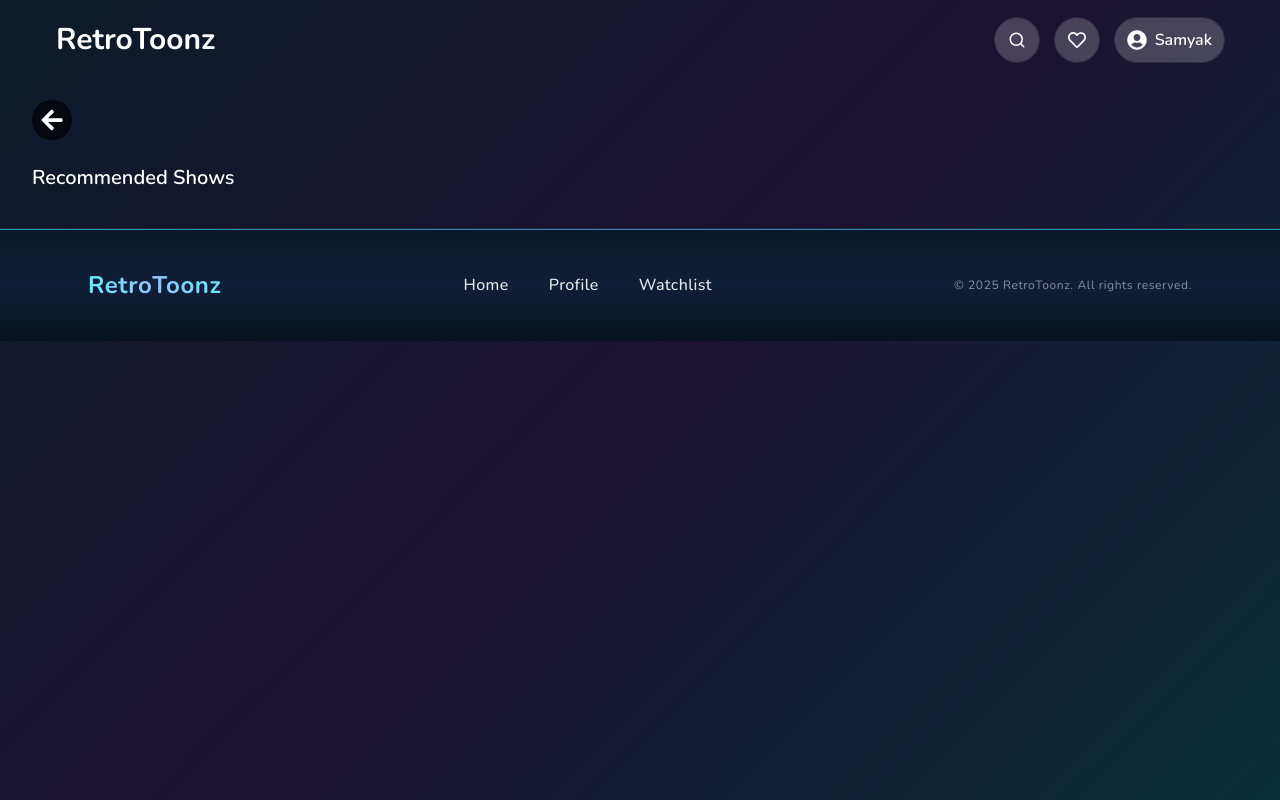
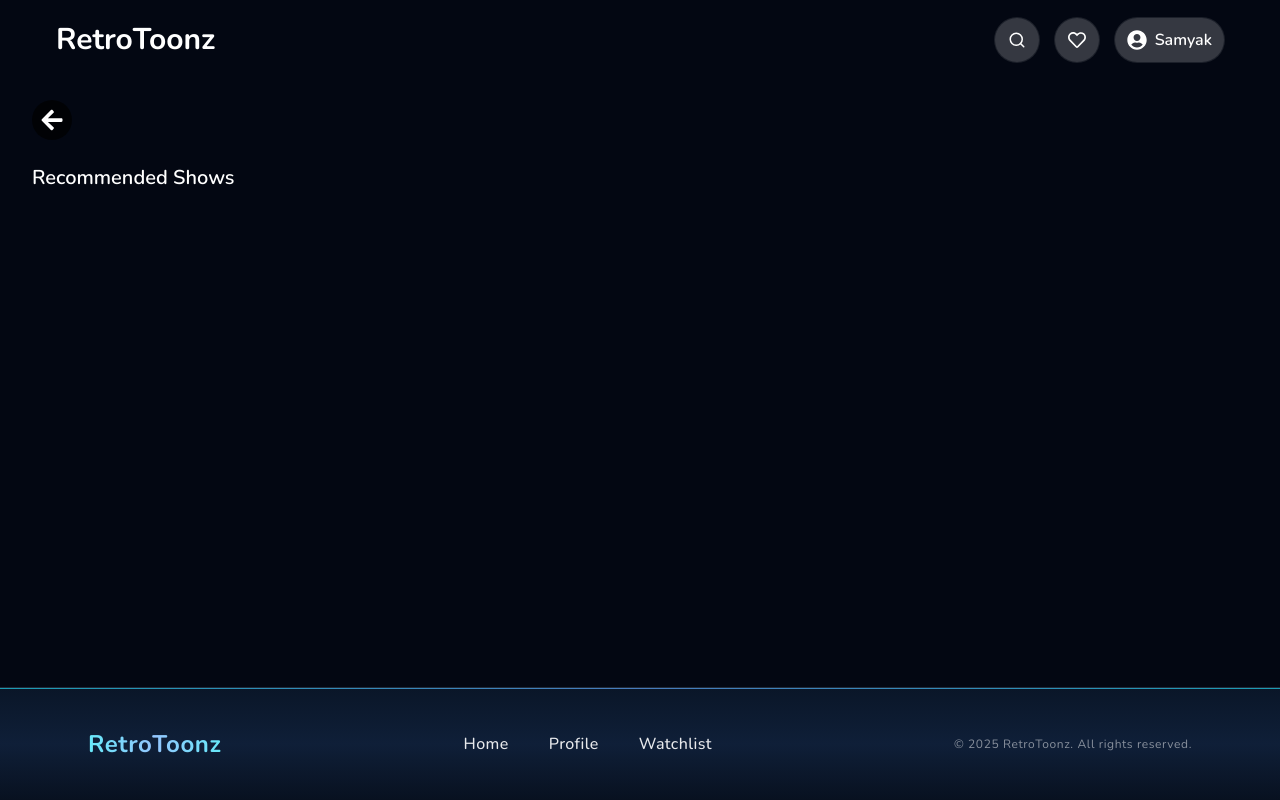
Before and after one commit to Samyak1519/RetroToonz, a React (Create React App) app: page /search in a window 1280 px wide. Built offline with nearby package versions, Linux system fonts and the light colour scheme.

Commit message:
fix: Searchresuts

```diff
--- a/src/Pages/SearchResultsPage.jsx
+++ b/src/Pages/SearchResultsPage.jsx
@@ -25,12 +25,12 @@
   );
 
   return (
-
-    <div className="text-white min-h-screen relative">
+    <div className="flex flex-col min-h-screen text-white bg-gray-950">
       {/* Sticky Header */}
       <Header />
 
-
+      {/* Main Content (flex-grow pushes footer down) */}
+      <div className="flex-grow">
         {/* Back Button + Heading */}
         <div className="px-4 md:px-8 flex items-center gap-4 mt-5 mb-6">
           <button
@@ -47,7 +47,7 @@
           )}
         </div>
 
-      {/* Main Content */}
+        {/* Search Results */}
         <div className="px-4 md:px-8">
           {query && (
             <>
@@ -74,7 +74,9 @@
               ))}
           </div>
         </div>
+      </div>
 
+      {/* Footer always at bottom */}
       <Footer />
     </div>
   );
```
Lines whose indentation alone changed are shown as unchanged.
